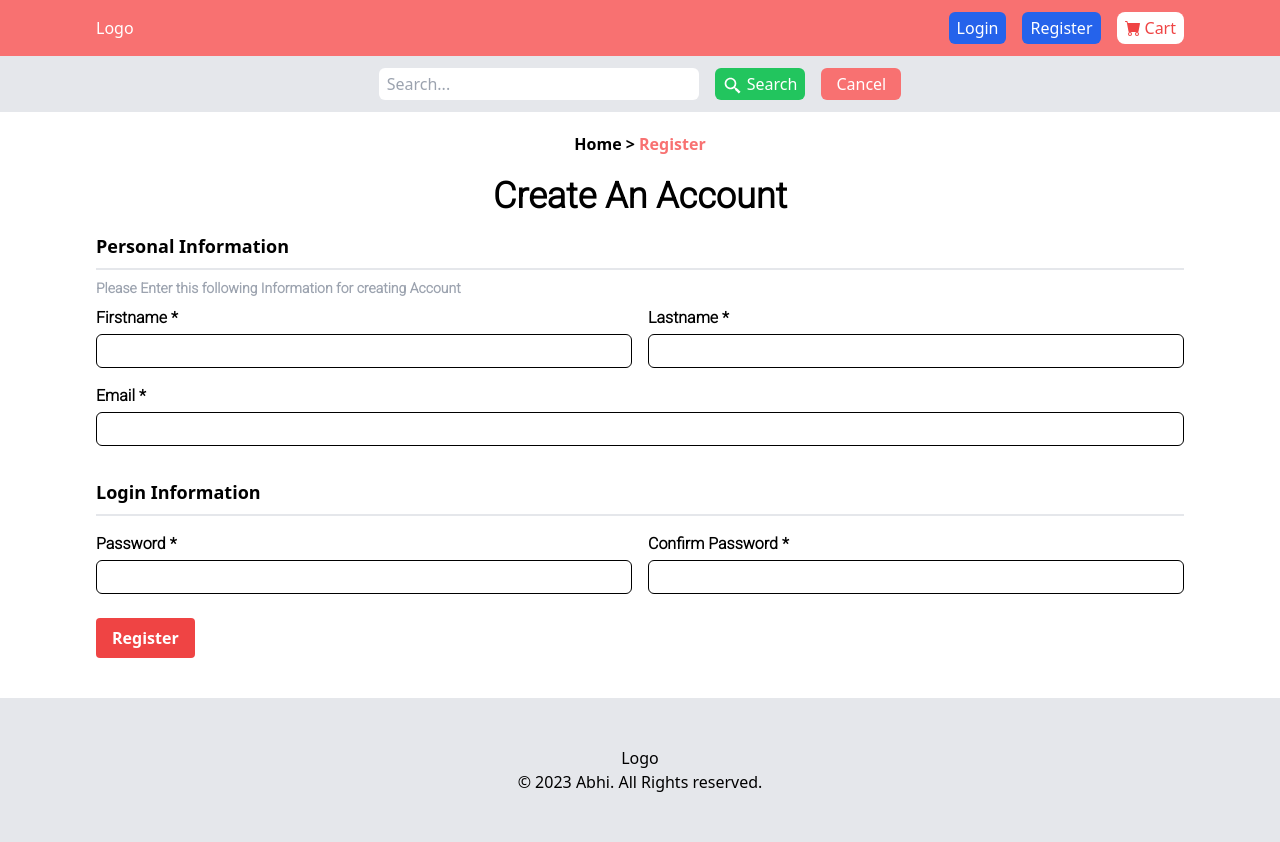
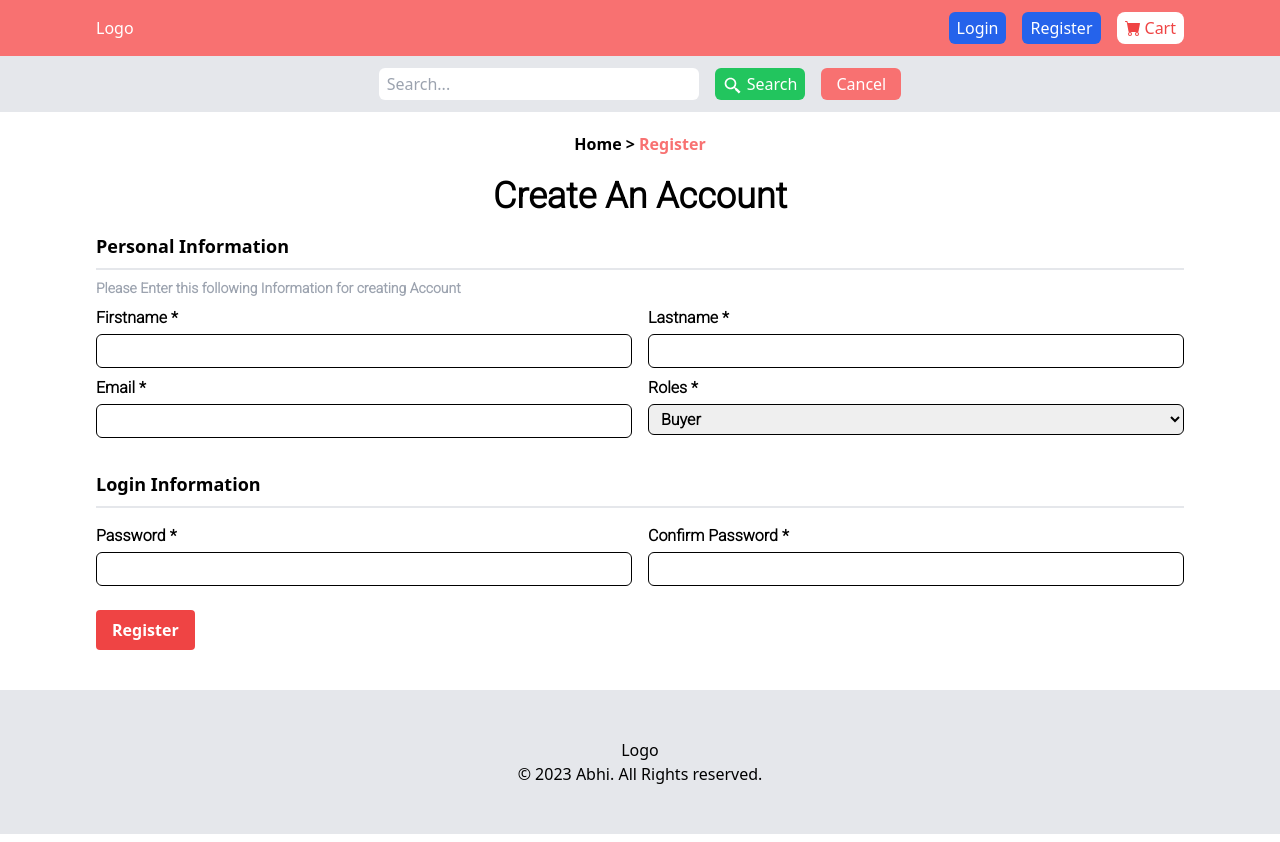
Before and after one commit to abhi02-tr/Book-selling-website, a React (Vite) app in the folder client/: page /register in a window 1280 px wide. Built offline with nearby package versions, Linux system fonts and the light colour scheme.

Commit message:
Registration form validation complete

```diff
--- a/client/src/App.jsx
+++ b/client/src/App.jsx
@@ -1,5 +1,6 @@
 import { useState, useEffect, useContext } from "react";
 import { Routes, Route, Link, useLocation } from "react-router-dom";
+import { ToastContainer } from "react-toastify";
 import './App.css'
 
 import { Login, Register, PageNotFound, Product, Edit } from "./pages";
@@ -21,6 +22,18 @@ function App() {
 
   return (
     <>
+      <ToastContainer
+        position="top-left"
+        autoClose={5000}
+        hideProgressBar={false}
+        newestOnTop={false}
+        closeOnClick
+        rtl={false}
+        pauseOnFocusLoss
+        draggable
+        pauseOnHover
+        theme="light"
+      />
       <LoginContext.Provider value={{
         isLogin,
         setIslogin
--- a/client/src/pages/Register.jsx
+++ b/client/src/pages/Register.jsx
@@ -1,5 +1,7 @@
 import { useState } from "react";
-import {useNavigate} from "react-router-dom";
+import { useNavigate } from "react-router-dom";
+import { Formik, Form, Field } from "formik";
+import * as Yup from "yup";
 import { ToastContainer, toast } from "react-toastify";
 import 'react-toastify/dist/ReactToastify.css';
 
@@ -11,39 +13,29 @@ export default function Register() {
     const [email, setEmail] = useState("");
     const [password, setPassword] = useState("");
     const [confirmPassword, setConfirmPassword] = useState("");
+    const [role, setRole] = useState("buyer");
 
-    const handleRegister = () => {
+    const registerSchema = Yup.object().shape({
+        firstname: Yup.string().min(2, "Too Short").required("Required.."),
+        lastname: Yup.string().min(2, "Too Short").required("Required.."),
+        email: Yup.string().email("Invalid Email..").required("Required.."),
+        password: Yup.string()
+            .required('No password provided.')
+            .min(8, 'Password is too short - should be 8 chars minimum.')
+            .matches(/[a-zA-Z]/, 'Password can only contain Latin letters.'),
+        confirmPassword: Yup.string()
+            .oneOf([Yup.ref('password'), null], 'Passwords must match'),
+    });
 
-        if(firstname == "" || lastname == "" || password == "" || email == "" || confirmPassword == "") {
-            return toast("Please fill all information..", {
-                type: "warning",
-            });
-        }
-        else if(!/^[A-Z0-9._%+-]+@[A-Z0-9.-]+\.[A-Z]{2,4}$/i.test(email)){
-            return toast("Invalid Email adderess", {
-                type: "warning",
-            });
-        }
-        else if(password !== confirmPassword) {
-            return toast("Password and Confirm Password are not equal.", {
-                type: "warning",
-            });
-        }
-        else {
-            toast("Registration Completed", {
-                position: "top-center",
-                type: "success"
-            })
-            // setTimeout(()=>{
-            //     navigate("/login");
-            // }, 5000);
-
+    const handleRegister = (values) => {
+        toast("Registered Successfully..")
+        navigate("/login");
     }
 
-    }
 
     return (
         <div className="flex flex-col">
+
             <div className="font-bold flex justify-center text-4xl font-roboto">
                 Create An Account
             </div>
@@ -54,22 +46,49 @@ export default function Register() {
                     <p className="text-gray-400 font-roboto font-bold text-sm">Please Enter this following Information for creating Account</p>
                 </div>
 
+                <Formik
+                    initialValues={{
+                        email: "",
+                        firstname: "",
+                        lastname: "",
+                        password: "",
+                        confirmPassword: ""
+                    }}
+                    validationSchema={registerSchema}
+                    onSubmit={(values) => { return handleRegister(values) }}
+                >
+                    {({ errors, touched }) => (
+                        <Form>
                             <div className="max-w-screen flex mt-2 gap-4 font-roboto font-bold">
                                 <div className="w-1/2 flex flex-col gap-1">
                                     <label htmlFor="firstname">Firstname <span>*</span> </label>
-                        <input type="text" className="w-full border-black border rounded-md px-3 py-1" id="firstname" onChange={(e) => setFirstname(e.target.value)} value={firstname} />
+                                    <Field type="text" name="firstname" className="w-full border-black border rounded-md px-3 py-1" id="firstname" />
+                                    {(errors.firstname && touched.firstname) ? <div className="text-red-500 font-roboto text-sm">{errors.firstname}</div> : null}
                                 </div>
                                 <div className="w-1/2 flex flex-col gap-1">
                                     <label htmlFor="lastname">Lastname <span>*</span></label>
-                        <input type="text" className="w-full border-black border rounded-md px-3 py-1" id="lastname" onChange={(e) => setLastname(e.target.value)} value={lastname} />
+                                    <Field type="text" className="w-full border-black border rounded-md px-3 py-1" id="lastname" name="lastname" />
+                                    {(errors.lastname && touched.lastname) ? <div className="text-red-500 font-roboto text-sm">{errors.lastname}</div> : null}
                                 </div>
                             </div>
-
-                <div className="flex flex-col gap-1 mt-4 font-roboto font-bold">
-                    <label htmlFor="email">Email <sapan>*</sapan></label>
-                    <input type="email" className="border border-black rounded-md px-3 py-1" id="email" onChange={(e) => setEmail(e.target.value)} value={email} />
+                            <div className="max-w-screen flex mt-2 gap-4 font-roboto font-bold">
+                                <div className="flex flex-col gap-1 w-1/2">
+                                    <label htmlFor="email">Email <span>*</span></label>
+                                    <Field type="email" className="border w-full border-black rounded-md px-3 py-1" id="email" name="email" />
+                                    {(errors.email && touched.email) ? <div className="text-red-500 font-roboto text-sm">{errors.email}</div> : null}
                                 </div>
-
+                                <div className="flex flex-col gap-1 w-1/2">
+                                    <label htmlFor="roles">Roles <span>*</span></label>
+                                    <select
+                                        name="roles"
+                                        className="border w-full border-black rounded-md px-2 py-1"
+                                        onChange={(e) => setRole(e.target.value)}>
+                                        {/* <option value="">--Please choose an option--</option> */}
+                                        <option value="buyer">Buyer</option>
+                                        <option value="seller">Seller</option>
+                                    </select>
+                                </div>
+                            </div>
                             <div className="mt-8 font-robotto font-bold">
                                 <div className="flex flex-col gap-2">
                                     <p className="text-lg">Login Information</p>
@@ -78,29 +97,22 @@ export default function Register() {
                                 <div className="max-w-screen flex mt-2 gap-4 font-roboto font-bold">
                                     <div className="w-1/2 flex flex-col gap-1">
                                         <label htmlFor="password">Password <span>*</span> </label>
-                            <input type="password" className="w-full border-black border rounded-md px-3 py-1" id="password" onChange={(e) => setPassword(e.target.value)} value={password} />
+                                        <Field type="password" className="w-full border-black border rounded-md px-3 py-1" id="password" name="password" />
+                                        {(errors.password && touched.password) ? <div className="text-red-500 font-roboto text-sm">{errors.password}</div> : null}
                                     </div>
                                     <div className="w-1/2 flex flex-col gap-1">
                                         <label htmlFor="confirmPassword">Confirm Password <span>*</span></label>
-                            <input type="password" className="w-full border-black border rounded-md px-3 py-1" id="confirmPassword" onChange={(e) => setConfirmPassword(e.target.value)} value={confirmPassword} />
+                                        <Field type="password" className="w-full border-black border rounded-md px-3 py-1" id="confirmPassword" name="confirmPassword" />
+                                        {(errors.confirmPassword && touched.confirmPassword) ? <div className="text-red-500 font-roboto text-sm">{errors.confirmPassword}</div> : null}
                                     </div>
                                 </div>
                                 <div className="mt-6">
-                        <button className="btn bg-red-500 text-white px-4 py-2 rounded hover:bg-red-600" onClick={handleRegister}>Register</button>
+                                    <button type="submit" className="btn bg-red-500 text-white px-4 py-2 rounded hover:bg-red-600">Register</button>
                                 </div>
-                    <ToastContainer
-                    position="top-left"
-                    autoClose={5000}
-                    hideProgressBar={false}
-                    newestOnTop={false}
-                    closeOnClick
-                    rtl={false}
-                    pauseOnFocusLoss
-                    draggable
-                    pauseOnHover
-                    theme="light"
-                    />
                             </div>
+                        </Form>
+                    )}
+                </Formik>
             </div>
         </div>
     );
```
Also changed, not shown: client/src/pages/Login.jsx (+3 -50 lines). Lines whose indentation alone changed are shown as unchanged.
